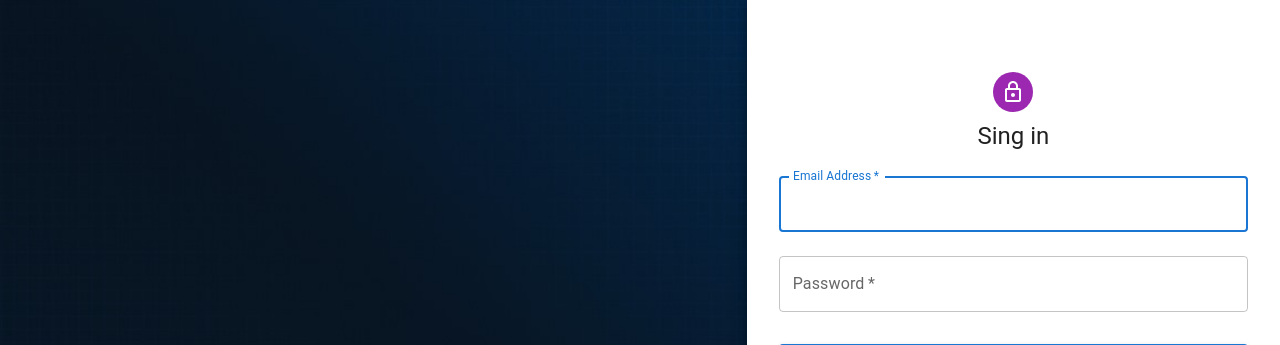
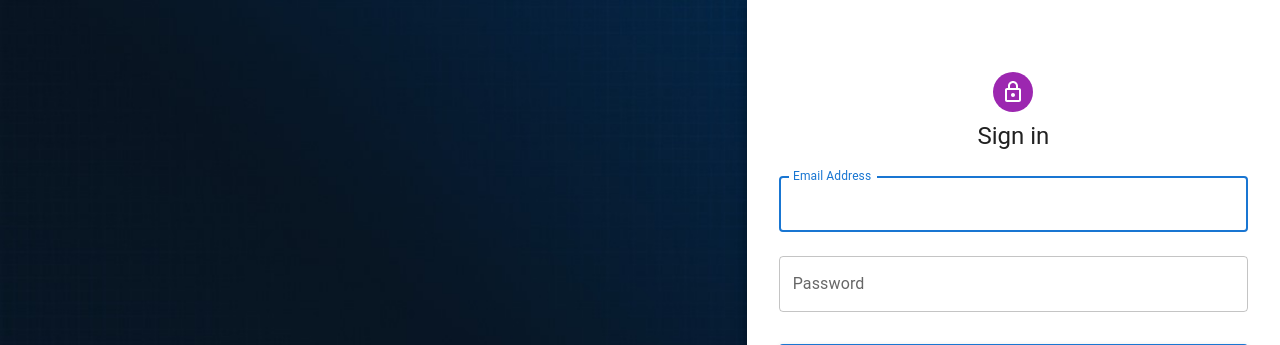
Before and after one commit to mrdahmadov1/ccms-frontend, a React (Vite) app: page /signin in a window 1280 px wide. Shown: the top 345 px of the page. Built offline with nearby package versions, Linux system fonts and the light colour scheme.

Commit message:
- auth forms validation

```diff
--- a/package.json
+++ b/package.json
@@ -15,10 +15,12 @@
     "@emotion/styled": "^11.11.5",
     "@mui/icons-material": "^5.15.21",
     "@mui/material": "^5.15.21",
+    "formik": "^2.4.6",
     "prop-types": "^15.8.1",
     "react": "^18.3.1",
     "react-dom": "^18.3.1",
-    "react-router-dom": "^6.24.0"
+    "react-router-dom": "^6.24.0",
+    "yup": "^1.4.0"
   },
   "devDependencies": {
     "@types/react": "^18.3.3",
--- a/src/components/auth/signinForm/index.jsx
+++ b/src/components/auth/signinForm/index.jsx
@@ -1,3 +1,5 @@
+import { useFormik } from 'formik';
+import * as Yup from 'yup';
 import Button from '@mui/material/Button';
 import Link from '@mui/material/Link';
 import Box from '@mui/material/Box';
@@ -6,42 +8,54 @@ import Typography from '@mui/material/Typography';
 import TextField from '@mui/material/TextField';
 
 function SignInForm() {
-  const handleSubmit = (event) => {
-    event.preventDefault();
-    const data = new FormData(event.currentTarget);
-    console.log({
-      email: data.get('email'),
-      password: data.get('password'),
-    });
-  };
+  const formik = useFormik({
+    initialValues: {
+      email: '',
+      password: '',
+    },
+    validationSchema: Yup.object({
+      email: Yup.string().email('Invalid email address').required('Required'),
+      password: Yup.string().min(4, 'Password must be at least 4 characters').required('Required'),
+    }),
+    onSubmit: (values, { resetForm }) => {
+      console.log(values);
+      resetForm();
+    },
+  });
 
   return (
     <>
       <Typography component="h1" variant="h5">
-        Sing in
+        Sign in
       </Typography>
-      <Box component="form" noValidate onSubmit={handleSubmit} sx={{ mt: 1 }}>
+      <Box component="form" noValidate onSubmit={formik.handleSubmit} sx={{ mt: 1 }}>
         <TextField
-          margin="normal"
-          required
           fullWidth
           id="email"
+          name="email"
           label="Email Address"
-          name="email"
           autoComplete="email"
           autoFocus
+          variant="outlined"
+          margin="normal"
+          {...formik.getFieldProps('email')}
+          error={formik.touched.email && Boolean(formik.errors.email)}
+          helperText={formik.touched.email && formik.errors.email}
         />
         <TextField
-          margin="normal"
-          required
           fullWidth
+          id="password"
           name="password"
           label="Password"
           type="password"
-          id="password"
           autoComplete="current-password"
+          variant="outlined"
+          margin="normal"
+          {...formik.getFieldProps('password')}
+          error={formik.touched.password && Boolean(formik.errors.password)}
+          helperText={formik.touched.password && formik.errors.password}
         />
-        <Button type="submit" fullWidth variant="contained" sx={{ mt: 3, mb: 2 }}>
+        <Button fullWidth variant="contained" color="primary" type="submit" sx={{ mt: 3, mb: 2 }}>
           Sign in
         </Button>
         <Grid container justifyContent="center">
--- a/src/components/auth/signupForm/index.jsx
+++ b/src/components/auth/signupForm/index.jsx
@@ -1,3 +1,5 @@
+import { useFormik } from 'formik';
+import * as Yup from 'yup';
 import Button from '@mui/material/Button';
 import Link from '@mui/material/Link';
 import Box from '@mui/material/Box';
@@ -6,62 +8,84 @@ import Typography from '@mui/material/Typography';
 import TextField from '@mui/material/TextField';
 
 function SignUpForm() {
-  const handleSubmit = (event) => {
-    event.preventDefault();
-    const data = new FormData(event.currentTarget);
-    console.log({
-      name: data.get('name'),
-      email: data.get('email'),
-      password: data.get('password'),
-      passwordConfirm: data.get('passwordConfirm'),
-    });
-  };
+  const formik = useFormik({
+    initialValues: {
+      name: '',
+      email: '',
+      password: '',
+      passwordConfirm: '',
+    },
+    validationSchema: Yup.object({
+      name: Yup.string().required('Required'),
+      email: Yup.string().email('Invalid email address').required('Required'),
+      password: Yup.string().min(4, 'Password must be at least 4 characters').required('Required'),
+      passwordConfirm: Yup.string()
+        .oneOf([Yup.ref('password'), null], 'Passwords must match')
+        .required('Required'),
+    }),
+    onSubmit: (values, { resetForm }) => {
+      console.log(values);
+      resetForm();
+    },
+  });
 
   return (
     <>
       <Typography component="h1" variant="h5">
-        Sing up
+        Sign up
       </Typography>
-      <Box component="form" noValidate onSubmit={handleSubmit} sx={{ mt: 1 }}>
+      <Box component="form" noValidate onSubmit={formik.handleSubmit} sx={{ mt: 1 }}>
         <TextField
-          margin="normal"
-          required
           fullWidth
           id="name"
+          name="name"
           label="Full Name"
-          name="name"
           autoComplete="name"
           autoFocus
+          variant="outlined"
+          margin="normal"
+          {...formik.getFieldProps('name')}
+          error={formik.touched.name && Boolean(formik.errors.name)}
+          helperText={formik.touched.name && formik.errors.name}
         />
         <TextField
-          margin="normal"
-          required
           fullWidth
           id="email"
+          name="email"
           label="Email Address"
-          name="email"
           autoComplete="email"
+          variant="outlined"
+          margin="normal"
+          {...formik.getFieldProps('email')}
+          error={formik.touched.email && Boolean(formik.errors.email)}
+          helperText={formik.touched.email && formik.errors.email}
         />
         <TextField
-          margin="normal"
-          required
           fullWidth
+          id="password"
           name="password"
           label="Password"
           type="password"
-          id="password"
           autoComplete="current-password"
+          variant="outlined"
+          margin="normal"
+          {...formik.getFieldProps('password')}
+          error={formik.touched.password && Boolean(formik.errors.password)}
+          helperText={formik.touched.password && formik.errors.password}
         />
         <TextField
-          margin="normal"
-          required
           fullWidth
+          id="passwordConfirm"
           name="passwordConfirm"
           label="Password Confirm"
           type="password"
-          id="passwordConfirm"
+          variant="outlined"
+          margin="normal"
+          {...formik.getFieldProps('passwordConfirm')}
+          error={formik.touched.passwordConfirm && Boolean(formik.errors.passwordConfirm)}
+          helperText={formik.touched.passwordConfirm && formik.errors.passwordConfirm}
         />
-        <Button type="submit" fullWidth variant="contained" sx={{ mt: 3, mb: 2 }}>
+        <Button fullWidth variant="contained" color="primary" type="submit" sx={{ mt: 3, mb: 2 }}>
           Sign up
         </Button>
         <Grid container justifyContent="center">
```
Also changed, not shown: 1 other file (tests, documents, lock files or other folders).
